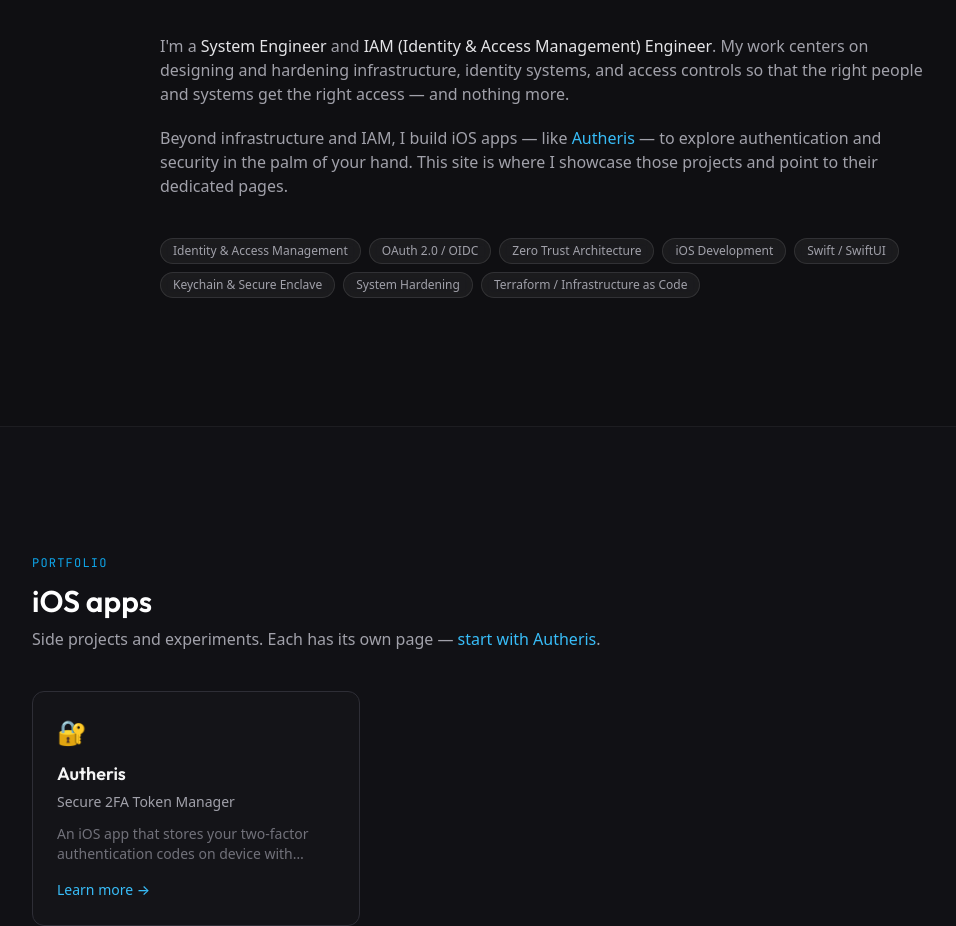
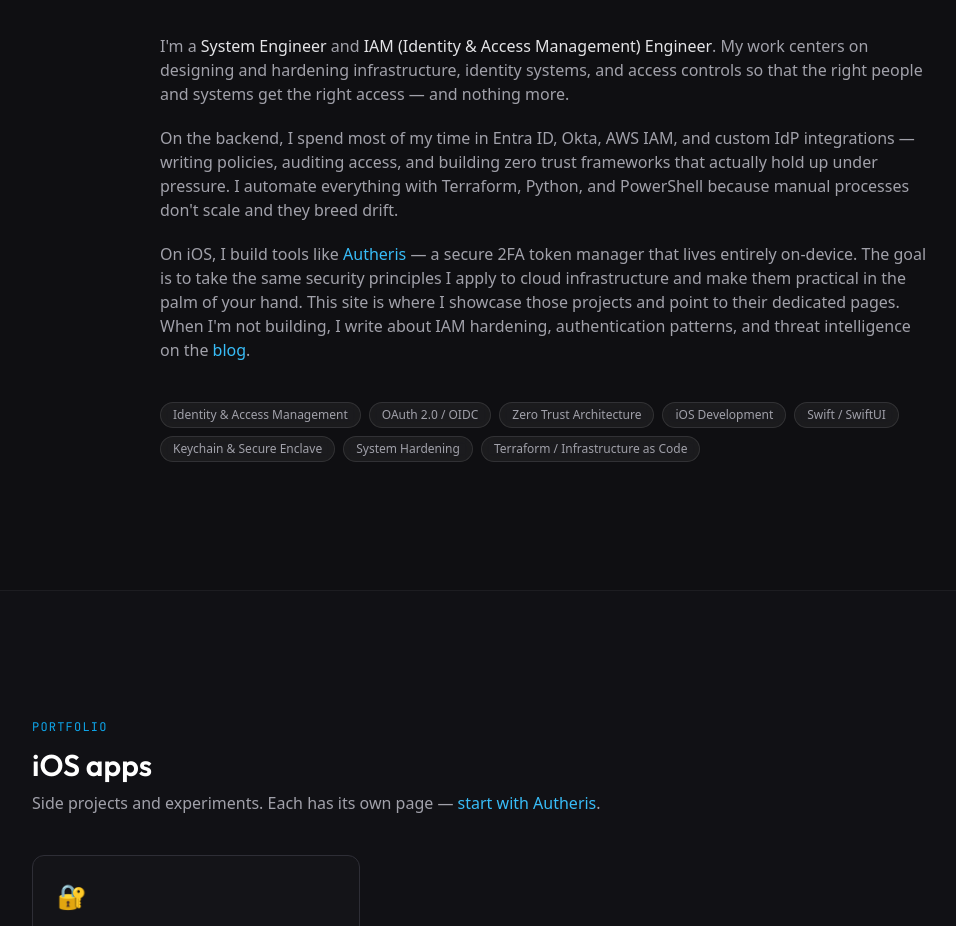
Before and after one commit to Nerdykidtech/Eddington_Tech, a Next.js app: page / in a window 1280 px wide. Shown: the part 900-1826 px from the top of the page, without its empty margins (96-1052 px from the left). Built offline with nearby package versions, Linux system fonts and the light colour scheme.

Commit message:
fix: increase homepage word count to 252 (was 182)
Add 2 new paragraphs describing backend IAM work (Entra ID, Okta,
Terraform) and iOS security apps. Adds blog link for internal
cross-linking. Closes homepage thin content SEO gap.

```diff
--- a/app/page.tsx
+++ b/app/page.tsx
@@ -106,13 +106,27 @@
               get the right access — and nothing more.
             </p>
             <p>
-              Beyond infrastructure and IAM, I build iOS apps — like{" "}
+              On the backend, I spend most of my time in Entra ID, Okta, AWS IAM,
+              and custom IdP integrations — writing policies, auditing access, and
+              building zero trust frameworks that actually hold up under pressure.
+              I automate everything with Terraform, Python, and PowerShell because
+              manual processes don't scale and they breed drift.
+            </p>
+            <p>
+              On iOS, I build tools like{" "}
               <Link href="/autheris" className="text-brand-400 hover:text-brand-300 transition-colors">
                 Autheris
               </Link>{" "}
-              — to explore authentication and security in the palm of your hand.
-              This site is where I showcase those projects and point to their
-              dedicated pages.
+              — a secure 2FA token manager that lives entirely on-device. The goal
+              is to take the same security principles I apply to cloud infrastructure
+              and make them practical in the palm of your hand. This site is where I
+              showcase those projects and point to their dedicated pages. When I'm not
+              building, I write about IAM hardening, authentication patterns, and
+              threat intelligence on the{" "}
+              <Link href="/blog" className="text-brand-400 hover:text-brand-300 transition-colors">
+                blog
+              </Link>
+              .
             </p>
           </div>
 
```
